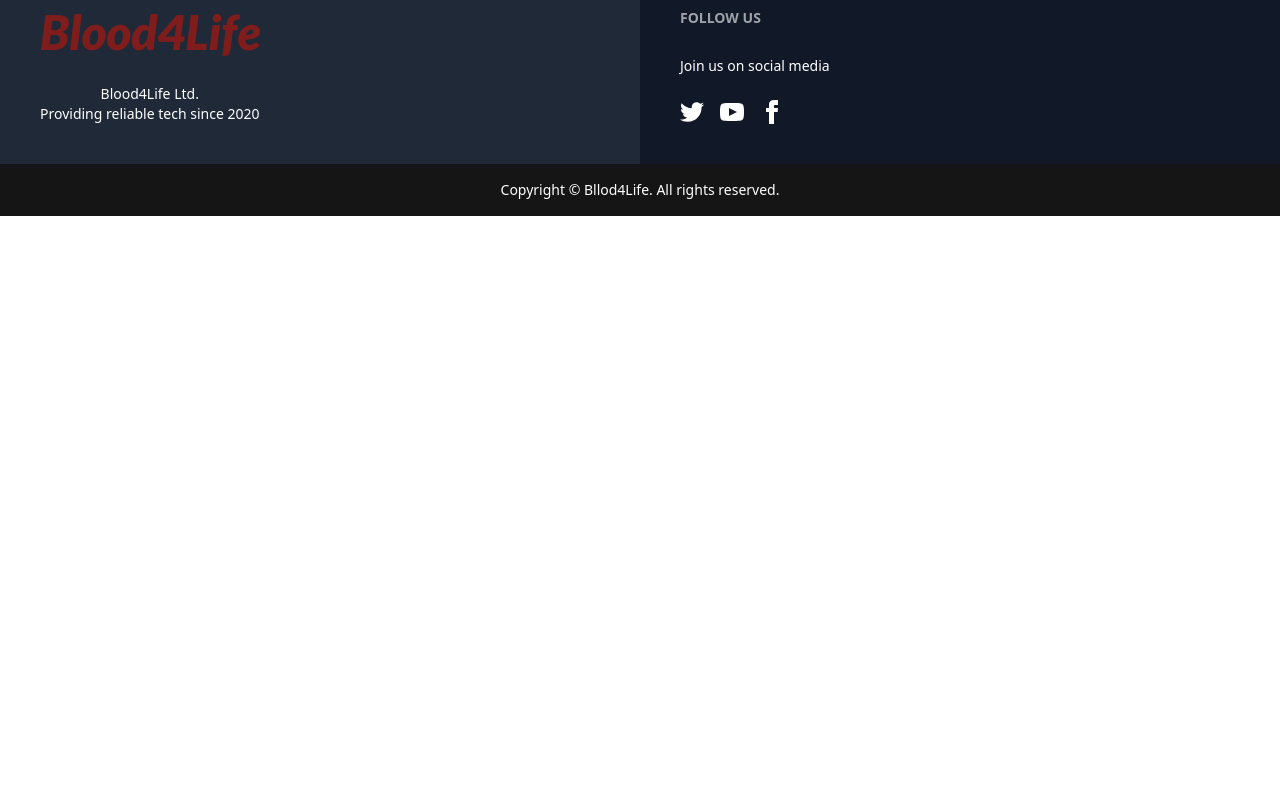
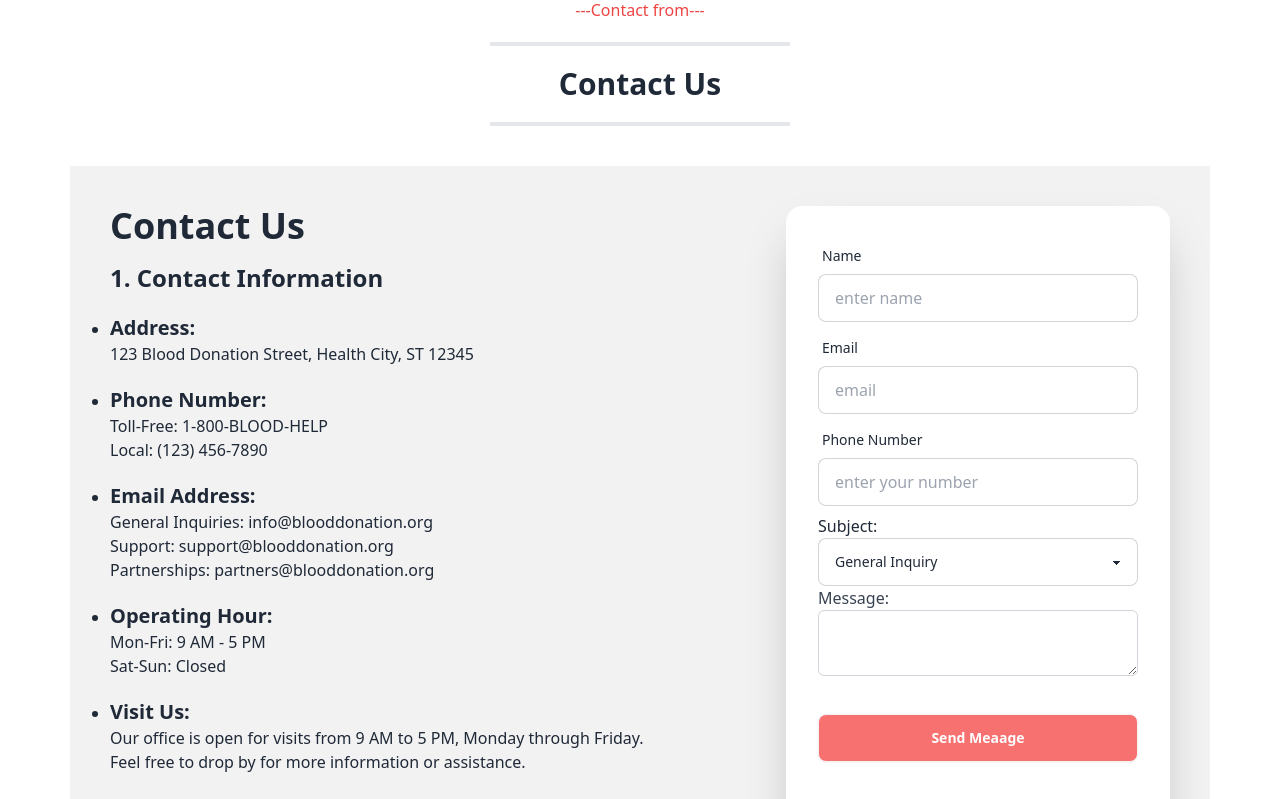
Before and after one commit to Isratjahan6898/blood-for-life-client, a React (Vite) app: page / in a window 1280 px wide. Shown: the part 1420-2219 px from the top of the page. Before the commit the page ends 1636 px from the top, so only its background shows below. Built offline with nearby package versions, Linux system fonts and the light colour scheme.

Commit message:
finish featured section

```diff
--- a/package.json
+++ b/package.json
@@ -14,6 +14,7 @@
     "match-sorter": "^6.3.4",
     "react": "^18.2.0",
     "react-dom": "^18.2.0",
+    "react-icons": "^5.2.1",
     "react-router-dom": "^6.23.1",
     "sort-by": "^1.2.0"
   },
--- a/src/Pages/Home/Contact/Contact.jsx
+++ b/src/Pages/Home/Contact/Contact.jsx
@@ -1,9 +1,99 @@
-
+import { FaFacebook, FaInstagramSquare, FaLinkedin, FaTwitter } from "react-icons/fa";
 
 const Contact = () => {
     return (
-        <div>
+        <div className="mt-[60px] mx-[20px] lg:mx-[70px] mb-[30px]">
+             <div className='text-center'>
+                <p className='text-red-500 mb-[20px]'>---Contact from---</p>
+                <hr className='border-[2px]  ml-[80px] w-[300px] lg:ml-[420px] mb-[20px]' />
+                <h1 className='font-bold text-3xl mb-[20px]'>Contact Us</h1>
+                <hr className='border-[2px] ml-[80px] w-[300px] lg:ml-[420px] mb-[40px]' />
+            </div>
 
+            <div>
+            <div className="min-h-screen bg-base-200">
+  <div className="flex flex-col lg:flex-row gap-[20px]  lg:gap-[0px] justify-between py-[40px] px-[40px] ">
+    <div>
+      <h1 className="text-4xl font-bold">Contact Us</h1>
+        <ol className="my-[16px]">
+            <li className="font-bold mb-[20px] text-2xl">1. Contact Information</li>
+           <ul className="list-disc">
+            <li className="mb-[20px]"><span className="font-bold text-xl ">Address:</span> <br></br>
+            123 Blood Donation Street, Health City, ST 12345
+            </li>
+            <li className="mb-[20px]" ><span className="font-bold text-xl ">Phone Number:</span> <br></br>
+            Toll-Free: 1-800-BLOOD-HELP <br></br>Local: (123) 456-7890
+            </li>
+
+            <li className="mb-[20px]" ><span className="font-bold text-xl ">Email Address:</span> <br></br>
+            General Inquiries: info@blooddonation.org <br></br>Support: support@blooddonation.org<br></br>Partnerships: partners@blooddonation.org
+            </li>
+
+            <li className="mb-[20px]" ><span className="font-bold text-xl ">Operating Hour:</span> <br></br>
+            Mon-Fri: 9 AM - 5 PM <br></br>Sat-Sun: Closed
+            </li>
+
+            <li className="mb-[20px]" ><span className="font-bold text-xl ">Visit Us:</span> <br></br>
+            Our office is open for visits from 9 AM to 5 PM, Monday through Friday.<br></br> Feel free to drop by for more information or assistance.
+            </li>
+            <li className="mb-[20px]" ><span className="font-bold text-xl ">Connect Us:</span> <br></br>
+
+            </li>
+            <div className="flex gap-[20px]">
+            <FaFacebook  className="text-3xl text-blue-600"/> <FaTwitter className="text-3xl text-blue-600" /> <FaInstagramSquare className="text-3xl text-pink-600" /> <FaLinkedin className="text-3xl text-blue-600" />
+            </div>
+
+           </ul>
+        </ol>
+    </div>
+    <div className="card shrink-0 w-full max-w-sm shadow-2xl bg-base-100">
+      <form className="card-body">
+
+      <div className="form-control">
+          <label className="label">
+            <span className="label-text">Name</span>
+          </label>
+          <input type="text" placeholder="enter name" className="input input-bordered" required />
+        </div>
+        <div className="form-control">
+          <label className="label">
+            <span className="label-text">Email</span>
+          </label>
+          <input type="email" placeholder="email" className="input input-bordered" required />
+        </div>
+        <div className="form-control">
+          <label className="label">
+      <span className="label-text">Phone Number</span>
+          </label>
+          <input type="text" placeholder="enter your number" className="input input-bordered" required />
+
+        </div>
+  <div>
+  <label >Subject:</label>
+
+  <select className="select select-gray-400 input input-bordered w-full max-w-xs">
+
+
+<option disabled selected>General Inquiry</option>
+<option>Donation Support</option>
+<option>Feedback</option>
+<option>Partnership</option>
+
+</select>
+
+<div>
+                    <label className="block text-gray-700">Message:</label>
+                    <textarea id="message" name="message" required className="w-full p-2 border border-gray-300 rounded-md"></textarea>
+                </div>
+  </div>
+        <div className="form-control mt-6">
+          <button className="btn bg-red-400 text-white">Send Meaage</button>
+        </div>
+      </form>
+    </div>
+  </div>
+</div>
+            </div>
         </div>
     );
 };
--- a/src/Pages/Home/Featured/Featured.jsx
+++ b/src/Pages/Home/Featured/Featured.jsx
@@ -2,7 +2,7 @@
 
 const Featured = () => {
     return (
-        <div className="mt-[60px] mx-[70px] mb-[30px]">
+        <div className="mt-[60px] mx-[20px] lg:mx-[70px] mb-[30px]">
              <div className='text-center'>
                 <p className='text-red-500 mb-[20px]'>---Some Featured---</p>
                 <hr className='border-[2px]  ml-[80px] w-[300px] lg:ml-[420px] mb-[20px]' />
--- a/src/Pages/Home/Home.jsx
+++ b/src/Pages/Home/Home.jsx
@@ -1,4 +1,5 @@
 import Banner from "./Banner/Banner";
+import Contact from "./Contact/Contact";
 import Featured from "./Featured/Featured";
 
 
@@ -8,6 +9,7 @@ const Home = () => {
 
           <Banner></Banner>
           <Featured></Featured>
+          <Contact></Contact>
 
         </div>
     );
```
Also changed, not shown: 1 other file (tests, documents, lock files or other folders).
